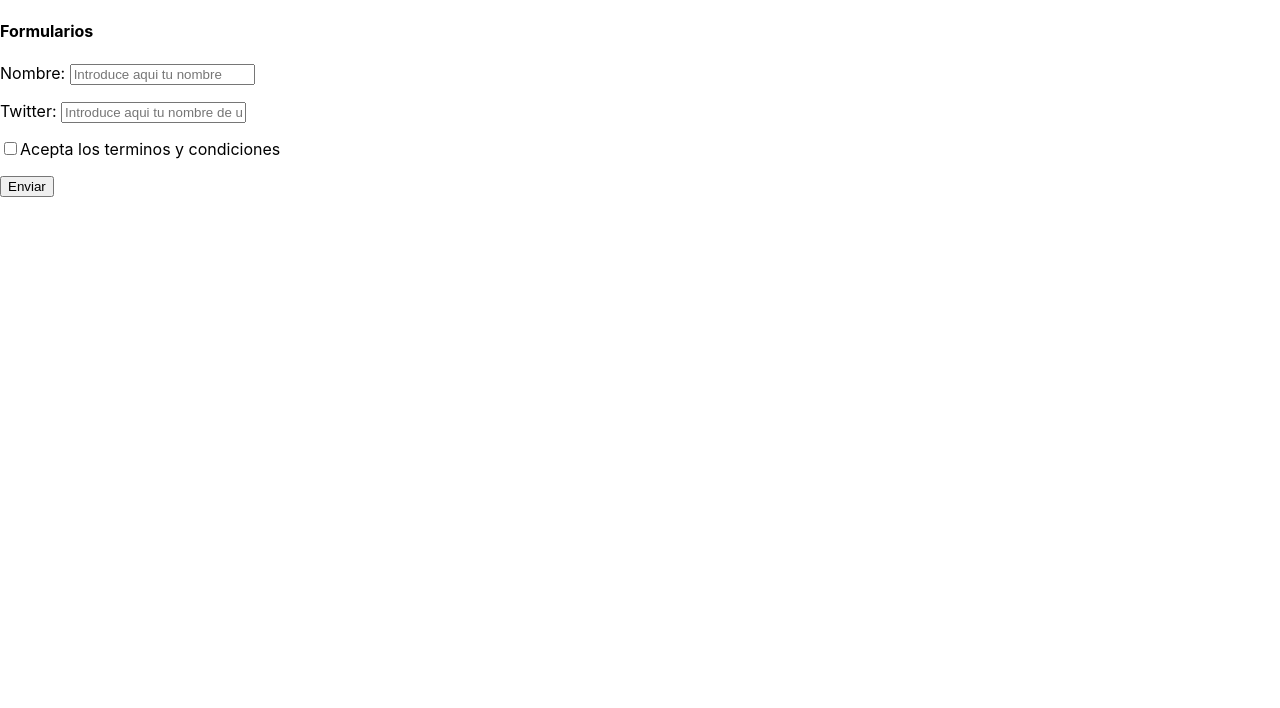
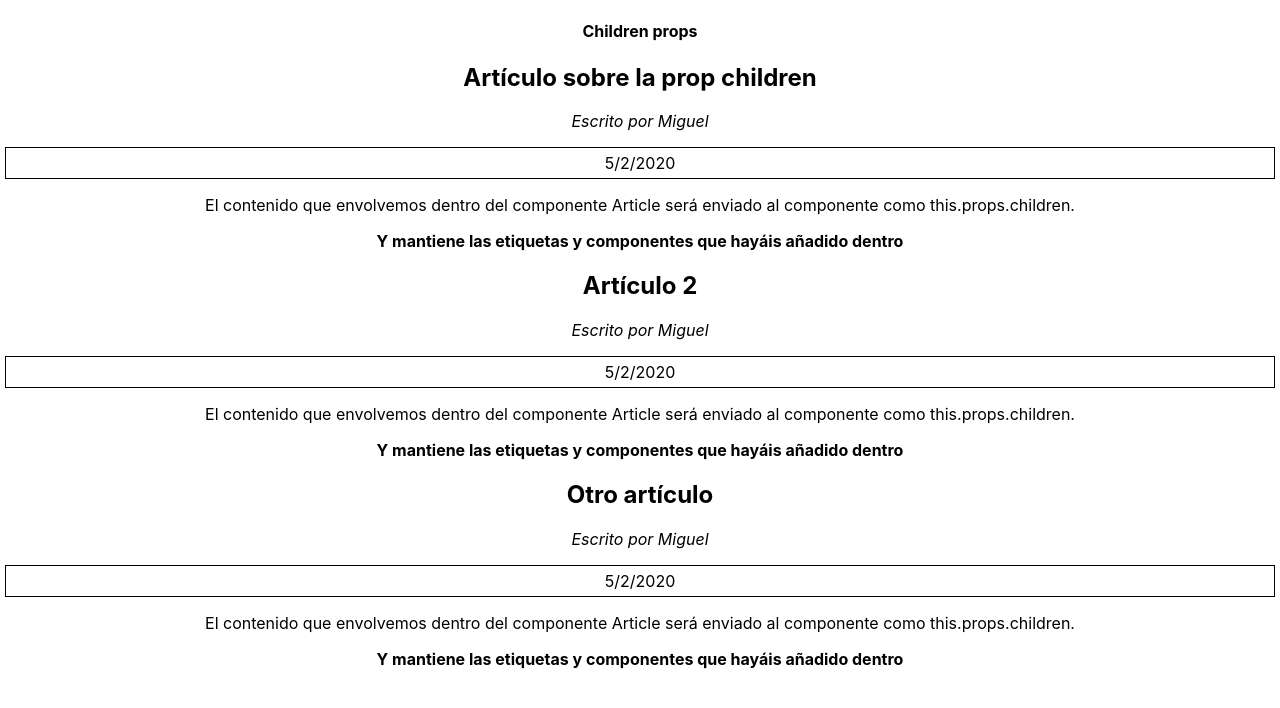
Before and after one commit to Julian542/cursoReact, a React (Create React App) app: page / in a window 1280 px wide. Shown: the top 708 px of the page. Built offline with nearby package versions, Linux system fonts and the light colour scheme.

Commit message:
utilizando propchildren y proptypes

```diff
--- a/package.json
+++ b/package.json
@@ -6,6 +6,7 @@
     "@testing-library/jest-dom": "^4.2.4",
     "@testing-library/react": "^9.5.0",
     "@testing-library/user-event": "^7.2.1",
+    "prop-types": "15.7.2",
     "react": "^16.13.1",
     "react-dom": "^16.13.1",
     "react-scripts": "3.4.1"
--- a/src/App.js
+++ b/src/App.js
@@ -5,6 +5,7 @@ import Contador from './components/Contador';
 import Conditional from './components/Conditional';
 import cars from './data/cars.json'
 import Forms from './components/Forms';
+import Children from './components/Children';
 
 //Utilizando una funcion que nos llega por parametros
 class Titulo extends Component{
@@ -32,8 +33,6 @@ class Titulo extends Component{
 Titulo.defaultProps = {
   title:<h1>Hola gente!</h1>
 }
-
-
 class App extends Component {
 
   constructor(){
@@ -48,7 +47,7 @@ class App extends Component {
   render(){
   return (
      <div>
-       <Forms/>
+        <Children/>
     </div>
   );
   }
--- /dev/null
+++ b/src/components/Children.js
@@ -0,0 +1,68 @@
+import React, { Component } from 'react';
+import PropTypes from 'prop-types';
+
+class Box extends Component {
+  render () {
+    return (
+      <div style={{ border: '1px solid #000', margin: 5, padding: 5 }}>
+        {this.props.children}
+      </div>
+    )
+  }
+}
+
+class Article extends Component {
+    //Utilizamos la PropType para fijar un tipo de dato a nuestras props
+    static propTypes = {
+        author: PropTypes.string.isRequired //la prop autor debe ser obligatoriamente STRING
+    };
+
+  render () {
+    return (
+      <section>
+        <h2>{this.props.title}</h2>
+        <p><em>Escrito por {this.props.author}</em></p>
+        <Box>{this.props.date}</Box>
+        <article>
+          {this.props.children}
+        </article>
+      </section>
+    )
+  }
+}
+
+class Children extends Component {
+  render () {
+    return (
+      <div className="App">
+        <h4>Children props</h4>
+        <Article
+          author='Miguel'
+          date={new Date().toLocaleDateString()}
+          title='Artículo sobre la prop children'
+        >
+          <p>El contenido que envolvemos dentro del componente Article será enviado al componente como this.props.children.</p>
+          <strong>Y mantiene las etiquetas y componentes que hayáis añadido dentro</strong>
+        </Article>
+        <Article
+          author='Miguel'
+          date={new Date().toLocaleDateString()}
+          title='Artículo 2'
+        >
+          <p>El contenido que envolvemos dentro del componente Article será enviado al componente como this.props.children.</p>
+          <strong>Y mantiene las etiquetas y componentes que hayáis añadido dentro</strong>
+        </Article>
+        <Article
+          author='Miguel'
+          date={new Date().toLocaleDateString()}
+          title='Otro artículo'
+        >
+          <p>El contenido que envolvemos dentro del componente Article será enviado al componente como this.props.children.</p>
+          <strong>Y mantiene las etiquetas y componentes que hayáis añadido dentro</strong>
+        </Article>
+      </div>
+    );
+  }
+}
+
+export default Children;
--- a/src/components/Forms.js
+++ b/src/components/Forms.js
@@ -2,16 +2,24 @@ import React, { Component } from 'react';
 
 class Forms extends Component{
 
+    constructor(){
+        super();
+        this.state = {
+            name:'Nombre',
+            twitter:'@',
+            inputTerm:true
+        }
+    }
+
     handleClick (e){
         e.preventDefault();
-        const name = document.getElementById('name').value;
-        const twitter = document.getElementById('twitter').value;
-        console.log({name,twitter});
+        console.log(this.state);
     }
 
-    handleChange(e){
+    handleChange = (e) =>{
         console.log('handleChange');
         console.log(e.target.checked);
+        this.setState( {inputTerm : e.target.checked})
     }
     render(){
         return(
@@ -23,7 +31,8 @@ class Forms extends Component{
                         <input
                         id='name'
                         name='userName'
-                        placeholder='Introduce aqui tu nombre'
+                        value={this.state.name}
+                        onChange={ e => this.setState({name: e.target.value})}
                         />
                     </p>
                     <p>
@@ -31,12 +40,13 @@ class Forms extends Component{
                         <input
                         id='twitter'
                         name='twitterAccount'
-                        placeholder='Introduce aqui tu nombre de usuario en Twitter'
+                        value={this.state.twitter}
+                        onChange={e => this.setState({twitter: e.target.value})}
                         />
                     </p>
                     <p>
                         <label>
-                            <input onChange={this.handleChange} type='checkbox'/>
+                            <input onChange={this.handleChange} type='checkbox' checked={this.state.inputTerm}/>
                             Acepta los terminos y condiciones
                         </label>
                     </p>
```
